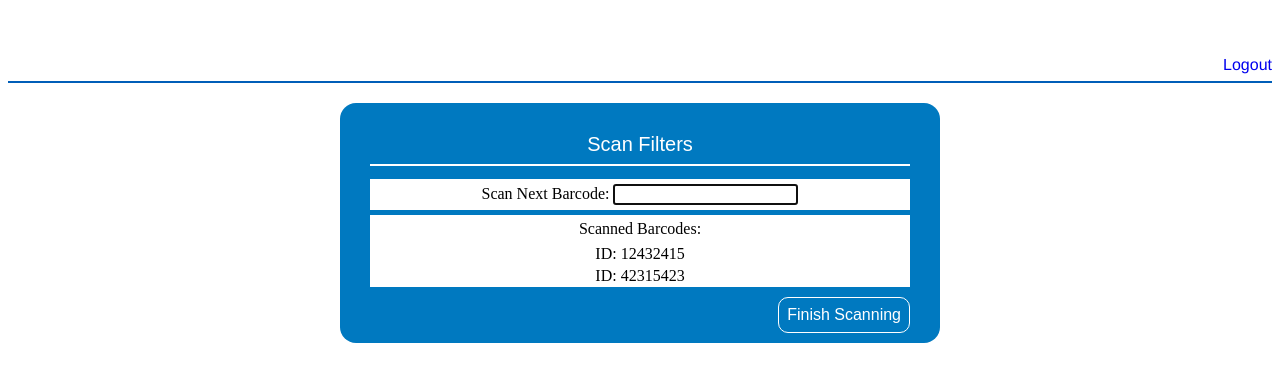
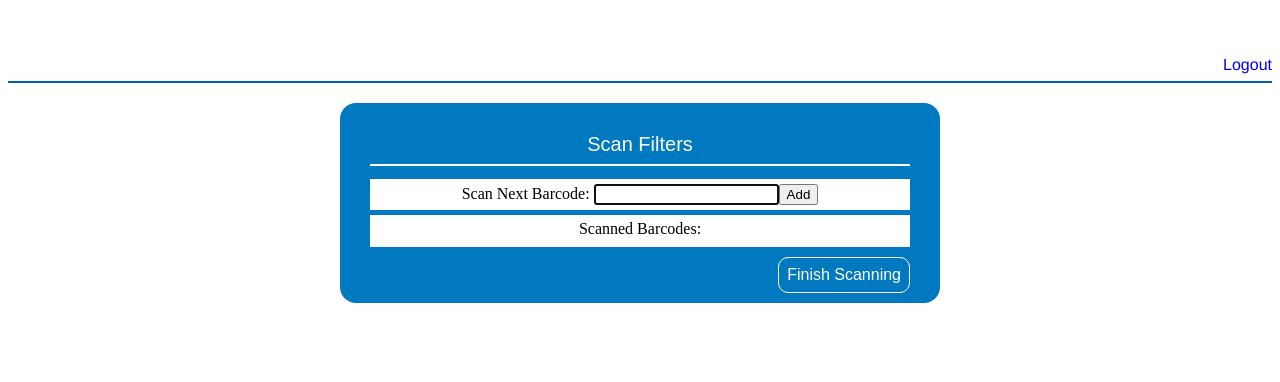
Before and after one commit to Flame2032/ANSTO_System, a PHP site: page /PostScan.php in a window 1280 px wide. Shown: the top 382 px of the page. Run offline with PHP 8.4, Linux system fonts and the light colour scheme.

Commit message:
Add Filter List Functionality
this shit was hard

```diff
--- a/CSS/styles.css
+++ b/CSS/styles.css
@@ -202,6 +202,10 @@
 .centered-800-X {
     display: table;
     margin: 0 auto;
+}
+
+.scanListItem {
+    list-style: none;
 }
 
 /*600 x 200*/
--- a/PostScan.php
+++ b/PostScan.php
@@ -53,6 +53,7 @@
                     <div class = "centeredItem" style = "padding:5px;">
                         Scan Next Barcode:
                         <input type = "textbox" id = "scanTB" style = "display:inline-block; width: ;">
+                        <input type = "button" id = "add" value = "Add">
                     </div>
                 </div>
 
@@ -61,10 +62,8 @@
                         Scanned Barcodes:
                     </div>
                     <div class = "centeredItem" style = "padding:2px;">
-                        ID: 12432415
-                    </div>
-                    <div class = "centeredItem" style = "padding:2px;">
-                        ID: 42315423
+                        <ul id = "myList" style = "padding:0px; margin:0px;">
+                        </ul>
                     </div>
                 </div>
 
@@ -75,4 +74,18 @@
         </div>
 
     </body>
+
+    <script type="text/javascript">
+        document.getElementById("add").onclick = function() {
+            var input = document.getElementById("scanTB").value;
+            var myList = document.getElementById("myList");
+            var li = document.createElement("li");
+            li.className = "scanListItem";
+            li.appendChild(document.createTextNode("ID: " + input));
+            myList.appendChild(li);
+            document.getElementById("scanTB").value = "";
+            document.getElementById("scanTB").focus();
+        }
+    </script>
+
 </html>
```
